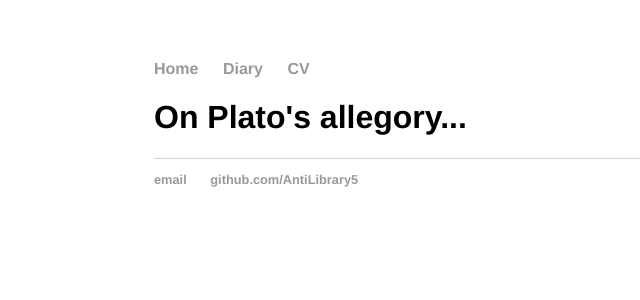
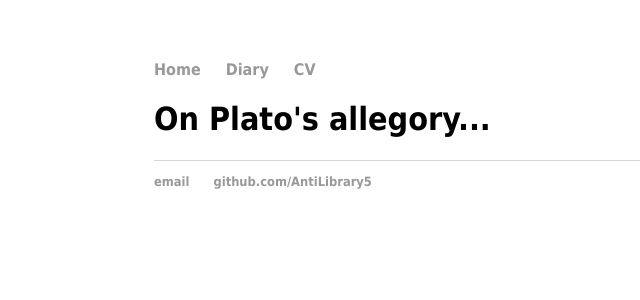
Before and after one commit to AntiLibrary5/AntiLibrary5.github.io, a Jekyll site: the page built from diary/on_platos_allegory.html, in a window 1280 px wide. Shown: the top 300 px of the page, without its empty margins (38-678 px from the left). Built offline with Jekyll 4.4.1, drawn with Linux system fonts in a browser that asks for light colours.

Commit message:
Update main.css

```diff
--- a/css/main.css
+++ b/css/main.css
@@ -3,7 +3,7 @@ body {
     width: 70%;
 }
 nav ul, footer ul {
-    font-family:'Helvetica', 'Arial', 'Sans-Serif';
+    font-family:'Tahoma';
     padding: 0px;
     list-style: none;
     font-weight: bold;
@@ -21,7 +21,7 @@ a:hover {
 }
 h1 {
     font-size: 2em;
-    font-family:'Helvetica', 'Arial', 'Tahoma';
+    font-family:'Tahoma';
 }
 p {
     font-size: 1.1em;
```
